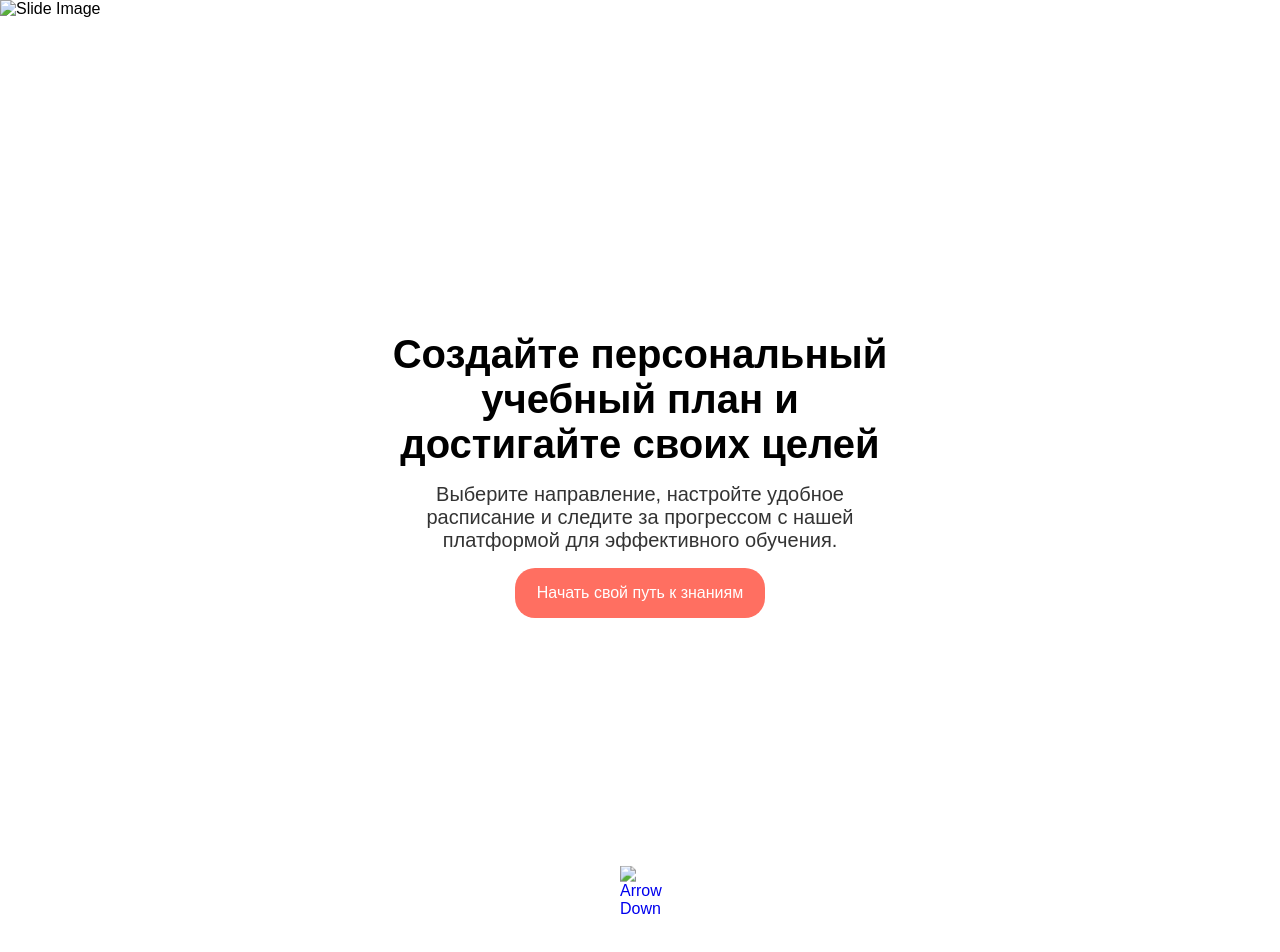
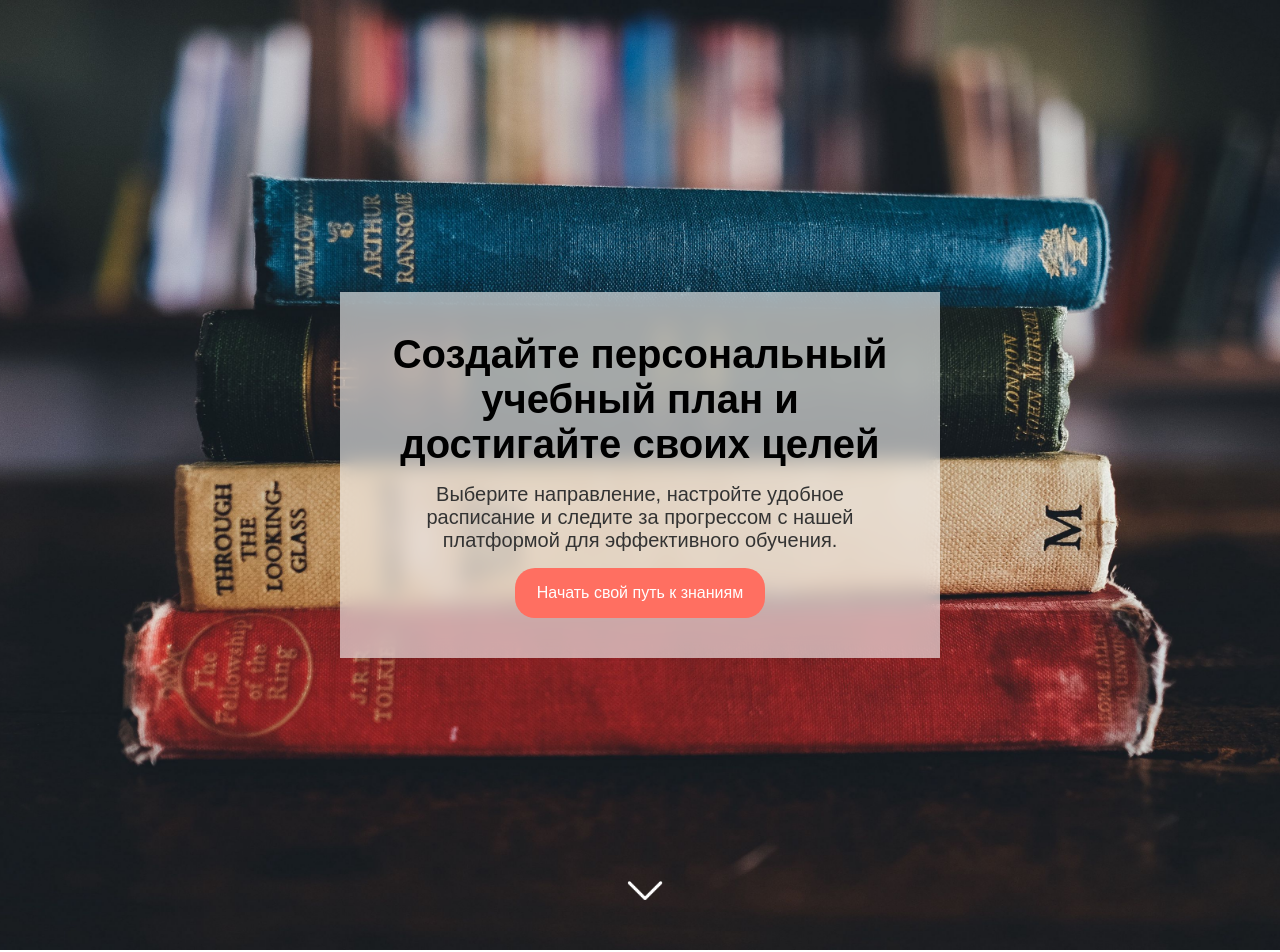
Before and after one commit to MSalivan/EDUMAP, a plain HTML site: page index.html in a window 1280 px wide. Shown: the top 952 px of the page. Drawn offline with Linux system fonts and the light colour scheme.

Commit message:
Update index.html

```diff
--- a/index.html
+++ b/index.html
@@ -10,14 +10,14 @@
     <div class="wrapper">
         <!-- Слайд -->
         <div class="slide">
-            <img src="image/slide.jpg" alt="Slide Image">
+            <img src="/slide.jpg" alt="Slide Image">
             <div class="slideContent">
                 <h1>Создайте персональный учебный план и достигайте своих целей</h1>
                 <p>Выберите направление, настройте удобное расписание и следите за прогрессом с нашей платформой для эффективного обучения.</p>
                 <button class="slideBtn">Начать свой путь к знаниям</button>
             </div>
             <a class="arrowDown" href="#mainContent">
-                <img src="image/down-arrow.png" alt="Arrow Down">
+                <img src="/down-arrow.png" alt="Arrow Down">
             </a>
         </div>
 
```
